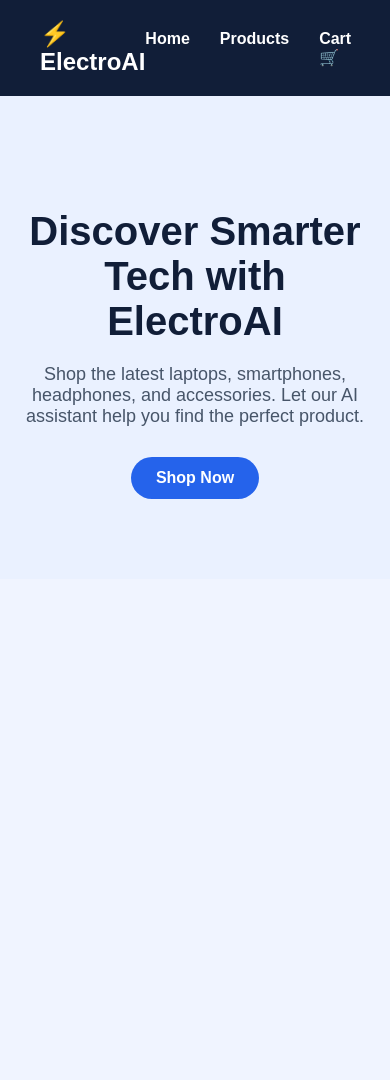
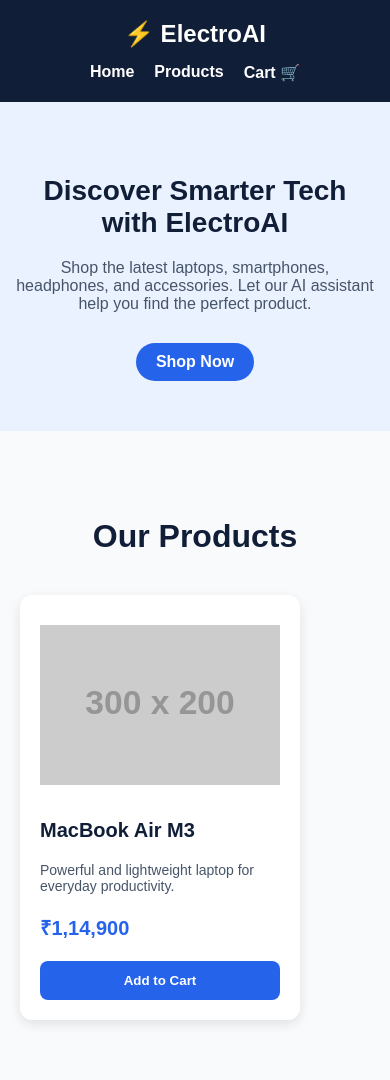
Before and after one commit to gauravmalode22/ElectroAI-Smart-Electronics-Store, a plain HTML site: page index.html in a window 390 px wide. Before the commit the page ends 844 px from the top, so only its background shows below. Drawn offline with Linux system fonts and the light colour scheme; placeholder pictures from the web are drawn by us.

Commit message:
cretes add to cad section and also did mobile view

```diff
--- a/index.html
+++ b/index.html
@@ -10,7 +10,7 @@
 
 <body>
 
-  <body>
+
 
   <header>
     <nav class="navbar">
@@ -52,9 +52,42 @@
 
     </section>
 
+<!-- Products Section -->
+<section id="products" class="products">
+
+    <h2>Our Products</h2>
+
+    <div class="product-container">
+
+        <div class="product-card">
+
+            <img
+                src="https://placehold.co/300x200?text=MacBook+Air+M3"
+                alt="MacBook Air M3 laptop"
+            >
+
+            <h3>MacBook Air M3</h3>
+
+            <p>
+                Powerful and lightweight laptop
+                for everyday productivity.
+            </p>
+
+            <p class="price">₹1,14,900</p>
+
+            <button class="add-to-cart">
+                Add to Cart
+            </button>
+
+        </div>
+
+    </div>
+
+</section>
+
   </main>
 
-  </body>
+
 
 </body>
 
--- a/style.css
+++ b/style.css
@@ -79,3 +79,108 @@ p {
     border-radius: 30px;
     font-weight: bold;
 }
+
+
+
+
+
+
+/* Responsive Section starts from here  */
+
+/* Responsive hero section */
+@media (max-width: 768px) {
+
+    .hero {
+        padding: 50px 15px;
+    }
+
+    .hero h1 {
+        font-size: 28px;
+    }
+
+    .hero p {
+        font-size: 16px;
+    }
+
+    .shop-btn {
+        padding: 10px 20px;
+    }
+
+/* Mobile navbar */
+.navbar {
+    flex-direction: column;
+    gap: 15px;
+    padding: 20px 15px;
+}
+
+/* Mobile navigation links */
+.nav-links {
+    justify-content: center;
+    flex-wrap: wrap;
+    gap: 20px;
+}
+
+
+}
+
+/* Products section */
+.products {
+    padding: 60px 20px;
+    background-color: #f8fafc;
+}
+
+.products h2 {
+    text-align: center;
+    font-size: 32px;
+    color: #111e38;
+    margin-bottom: 40px;
+}
+
+/* Product card */
+.product-card {
+    box-sizing: border-box;
+    background-color: white;
+    width: 280px;
+    max-width: 100%;
+    padding: 20px;
+    border-radius: 12px;
+    box-shadow: 0 4px 12px rgba(0, 0, 0, 0.1);
+}
+
+/* Product image */
+.product-card img {
+    width: 100%;
+    height: 180px;
+    object-fit: contain;
+}
+
+/* Product name */
+.product-card h3 {
+    font-size: 20px;
+    color: #111e38;
+}
+
+/* Product description */
+.product-card p {
+    font-size: 14px;
+    color: #475569;
+}
+
+/* Product price */
+.product-card .price {
+    font-size: 20px;
+    font-weight: bold;
+    color: #2563eb;
+}
+
+/* Add to Cart button */
+.add-to-cart {
+    background-color: #2563eb;
+    color: white;
+    border: none;
+    padding: 12px;
+    width: 100%;
+    border-radius: 8px;
+    cursor: pointer;
+    font-weight: bold;
+}
```
Lines whose indentation alone changed are shown as unchanged.
